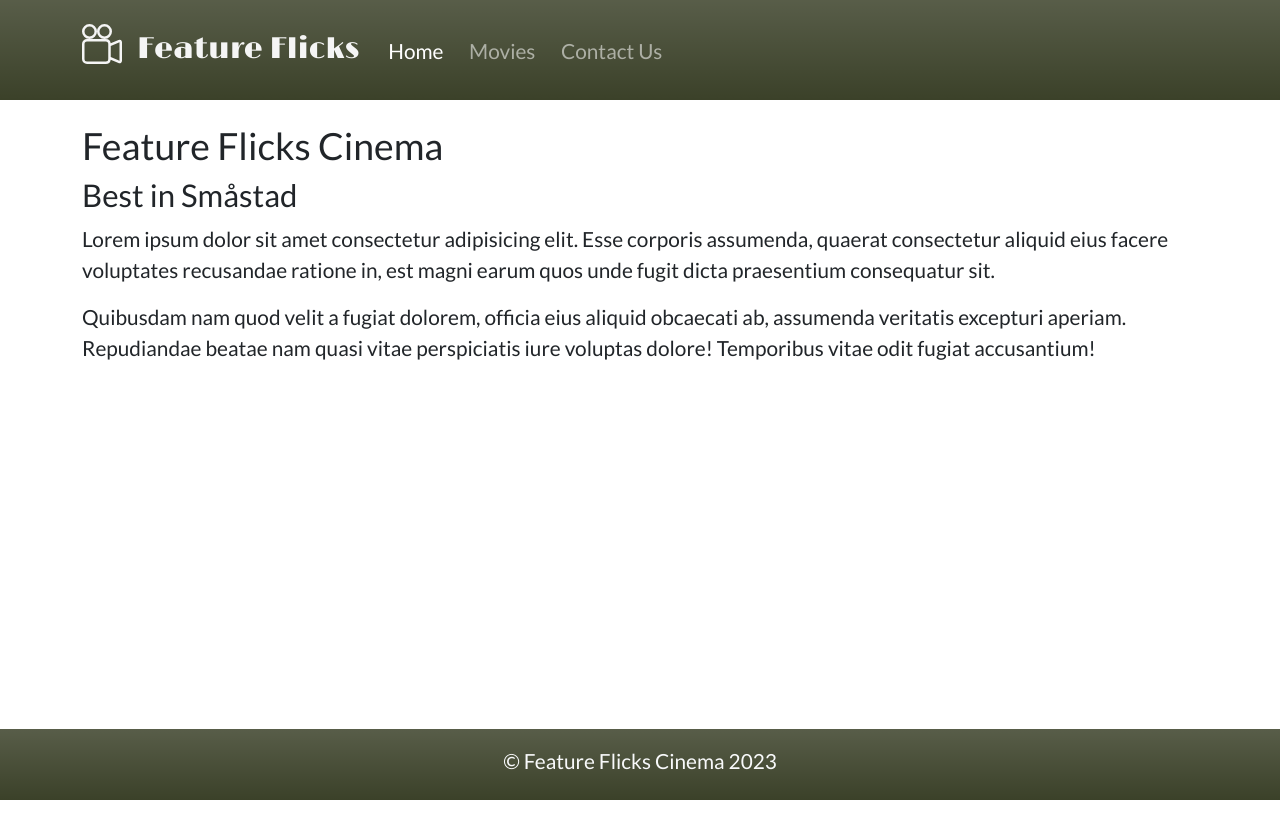
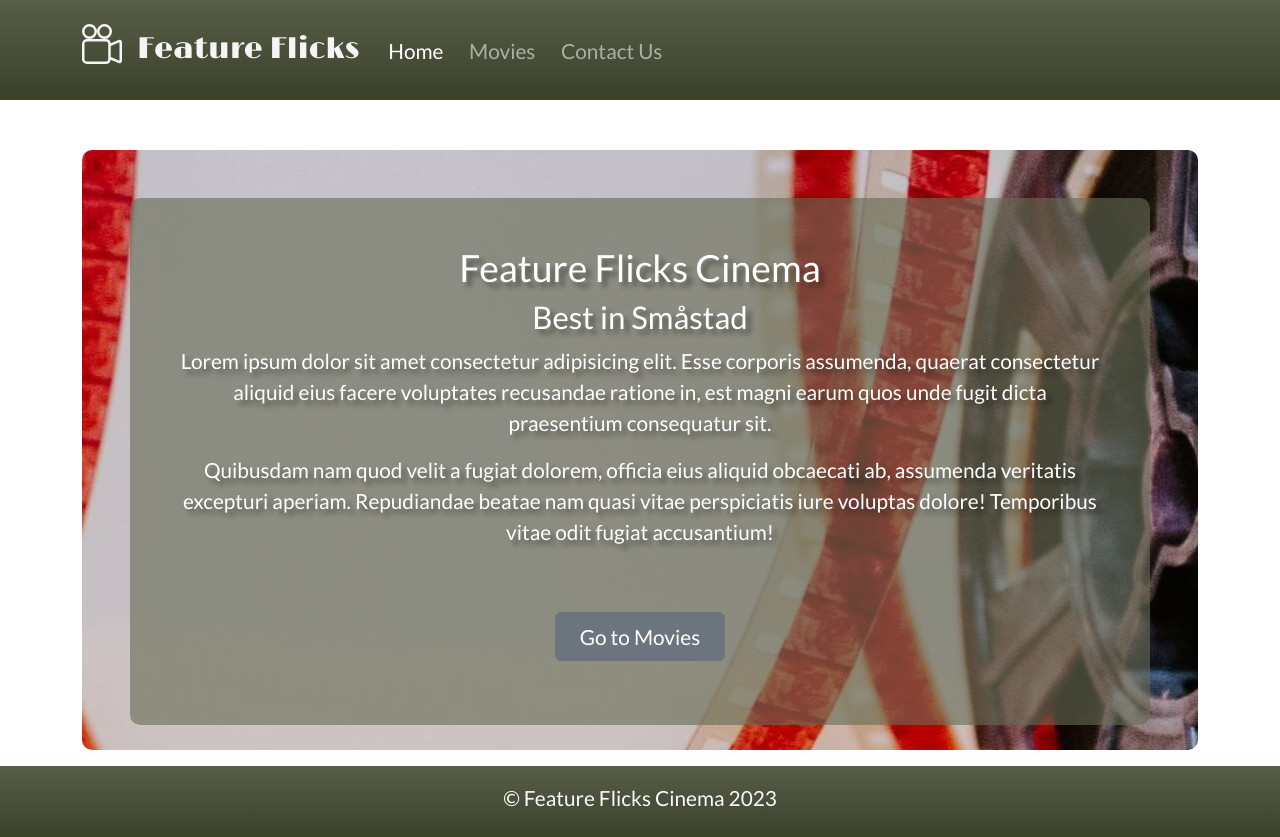
Before and after one commit to Liz0001/Feature-Flicks-Cinema-Frontend-Project, a React (Vite) app: page / in a window 1280 px wide. Before the commit the page ends 800 px from the top, so only its background shows below. Built offline with nearby package versions, Linux system fonts and the light colour scheme; no server answers.

Commit message:
front ok

```diff
--- a/src/pages/Receipt.jsx
+++ b/src/pages/Receipt.jsx
@@ -55,6 +55,9 @@ export default function Receipt() {
     <p className="mt-5">Thank you for choosing Feature Flicks!</p>
     <p><small>Please check your inbox for a confirmation email and confirm the booking!</small></p>
     <p className="mb-3"><small>Show booking number and pay at the counter!</small></p>
+
+
+
   </>
 
 }
--- a/src/pages/StartPage.jsx
+++ b/src/pages/StartPage.jsx
@@ -1,10 +1,24 @@
+import Button from 'react-bootstrap/Button';
+import { NavLink } from "react-router-dom"
+
+
 
 export default function StartPage() {
 
-  return <>
-    <h2>Feature Flicks Cinema</h2>
-    <h3>Best in Småstad</h3>
-    <p>Lorem ipsum dolor sit amet consectetur adipisicing elit. Esse corporis assumenda, quaerat consectetur aliquid eius facere voluptates recusandae ratione in, est magni earum quos unde fugit dicta praesentium consequatur sit.</p>
-    <p>Quibusdam nam quod velit a fugiat dolorem, officia eius aliquid obcaecati ab, assumenda veritatis excepturi aperiam. Repudiandae beatae nam quasi vitae perspiciatis iure voluptas dolore! Temporibus vitae odit fugiat accusantium!</p>
-  </>
+  return <div className="frontPage p-5">
+    <div className="innerFront p-5">
+      <h2> Feature Flicks Cinema</h2>
+      <h3 className="mb-2">Best in Småstad</h3>
+      <p>Lorem ipsum dolor sit amet consectetur adipisicing elit. Esse corporis assumenda, quaerat consectetur aliquid eius facere voluptates recusandae ratione in, est magni earum quos unde fugit dicta praesentium consequatur sit.</p>
+      <p>Quibusdam nam quod velit a fugiat dolorem, officia eius aliquid obcaecati ab, assumenda veritatis excepturi aperiam. Repudiandae beatae nam quasi vitae perspiciatis iure voluptas dolore! Temporibus vitae odit fugiat accusantium!</p>
+
+      <NavLink to={'/movieS/'} >
+
+        <Button className="mt-5 m-3 px-4 py-2" variant="secondary" type="submit">
+          Go to Movies
+        </Button>
+      </NavLink>
+
+    </div>
+  </div>
 }
--- a/src/scss/styles.scss
+++ b/src/scss/styles.scss
@@ -165,3 +165,40 @@ p.ticketArea:nth-child(4) {
   margin: 0 auto;
   margin-bottom: 30px;
 }
+
+
+////////////////////////////
+/// HOME
+main .frontPage {
+
+
+  background-image: url("/public/mov.jpg");
+  border-radius: 10px;
+  color: white;
+  text-shadow: 5px 5px 5px #00000067;
+  max-height: 75vh;
+  width: 100%;
+  object-fit: cover;
+  aspect-ratio: 1 / 1;
+  margin-top: 50px;
+  // background-repeat: no-repeat;
+  // // background-attachment: fixed;
+  background-position: 65%;
+  // position: relative;
+
+}
+
+main .innerFront {
+
+  text-align: center;
+  border-radius: 10px;
+  // width: 100%;
+  // height: 100%;
+  background-color: rgba(103, 109, 85, 0.61);
+  ;
+
+  // position: absolute;
+  // top: 10%;
+  // bottom: 10%;
+  // margin: auto;
+}
```
Also changed, not shown: public/mov.jpg (added), public/theater.jpg (added).
